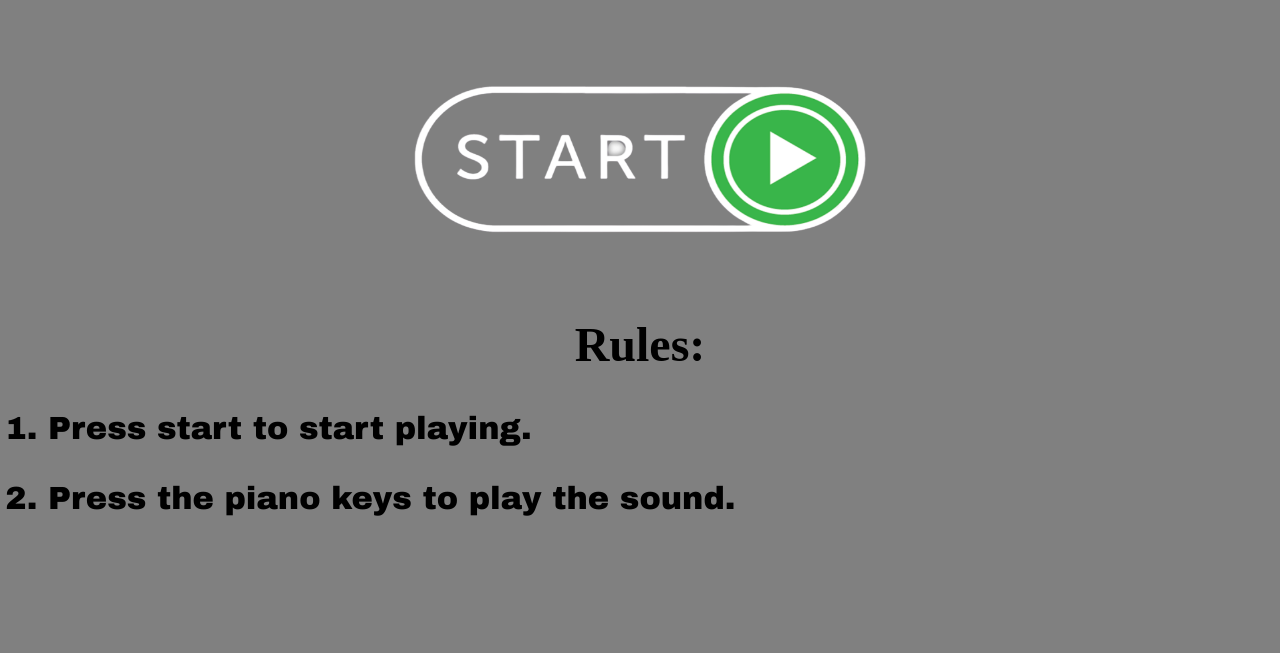
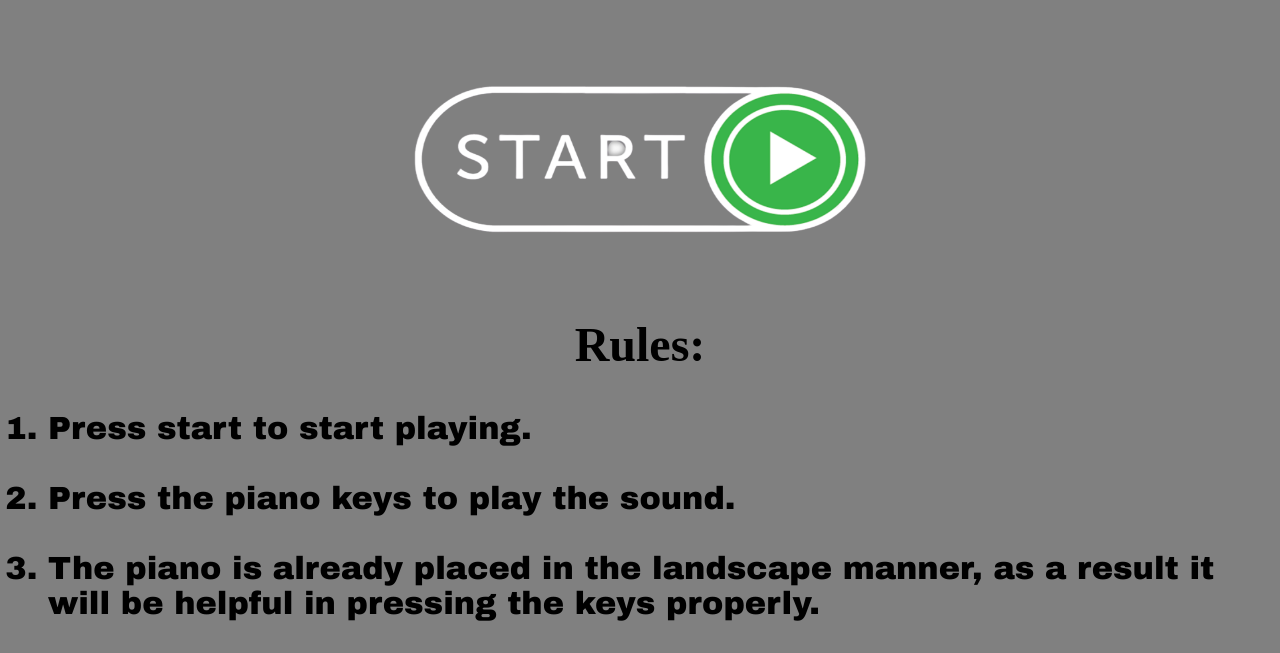
Before and after one commit to dhruv13092005/Cover-Page-Piano-Expert, a plain HTML site: page index.html in a window 1280 px wide. Shown: the part 719-1372 px from the top of the page. Before the commit the page ends 1267 px from the top, so only its background shows below. Drawn offline with Linux system fonts and the light colour scheme.

Commit message:
Update index.html

```diff
--- a/index.html
+++ b/index.html
@@ -31,6 +31,9 @@ Align="center" height="200" width="500">
   <br>
   <br>
 <LI>Press the piano keys to play the sound.
+   <br>
+  <br>
+<LI>The piano is already placed in the landscape manner, as a result it will be helpful in pressing the keys properly.
 </OL></Font></b>
 
 </body>
```
